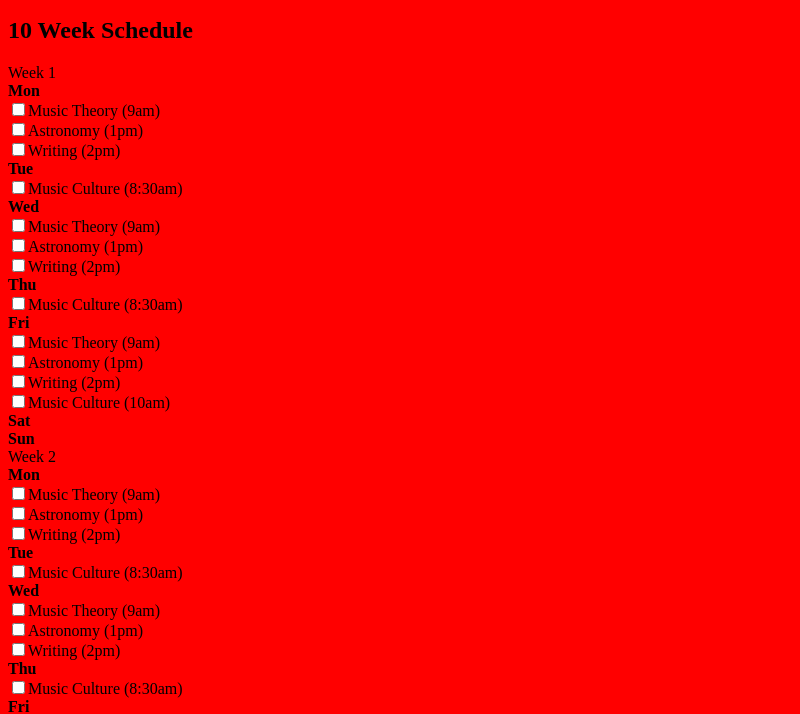
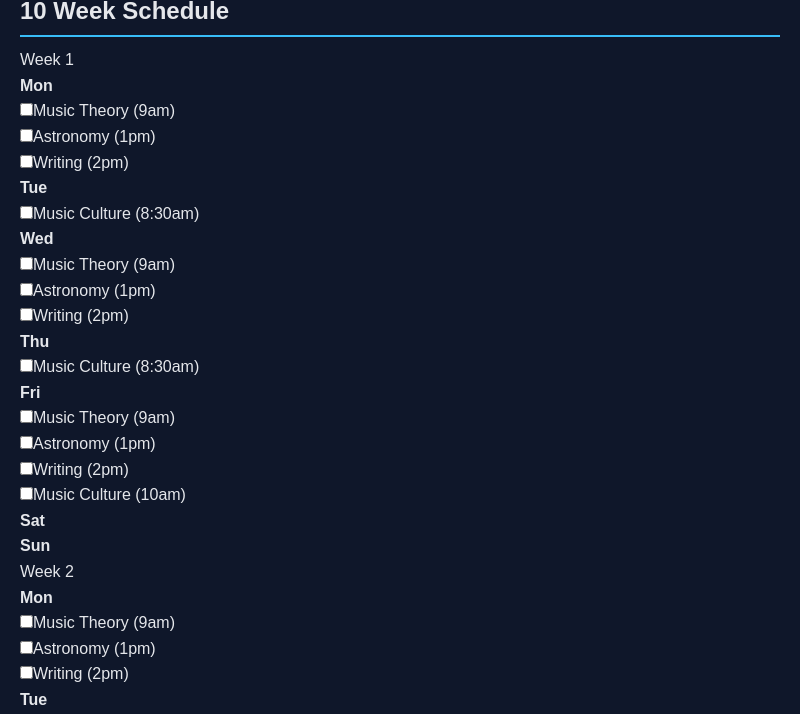
Before and after one commit to uhmatthew/mattcabanos, an Electron app: page index.html in a window 800 px wide. Shown: the part 105-819 px from the top of the page. Drawn offline with Linux system fonts and the light colour scheme.

Commit message:
Link external stylesheet and remove inline styles
Removed inline styles and linked external stylesheet.

```diff
--- a/index.html
+++ b/index.html
@@ -1,14 +1,11 @@
 <!DOCTYPE html>
-<html lang="en">
 <head>
 <meta charset="UTF-8">
 <meta name="viewport" content="width=device-width, initial-scale=1.0">
 <title>Dashboard</title>
-<style>
-body {
-  background: red;
-}
-</style>
+
+<link rel="stylesheet" href="./styles.css">
+
 </head>
 <body>
 
```
